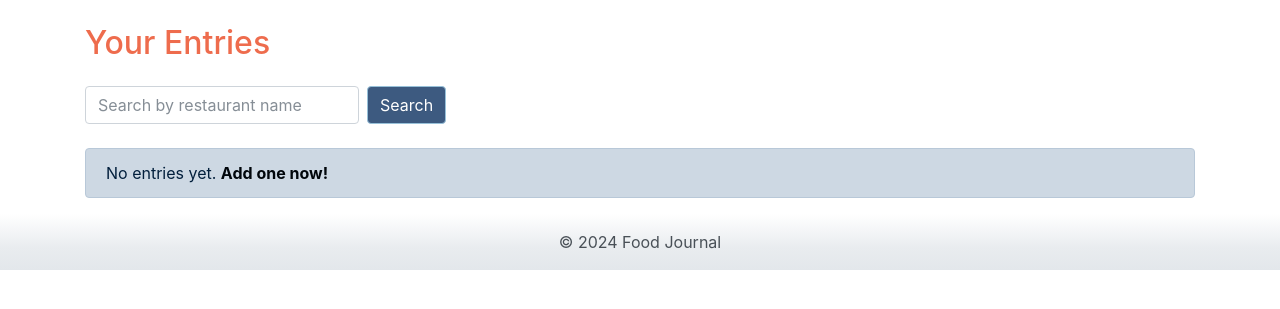
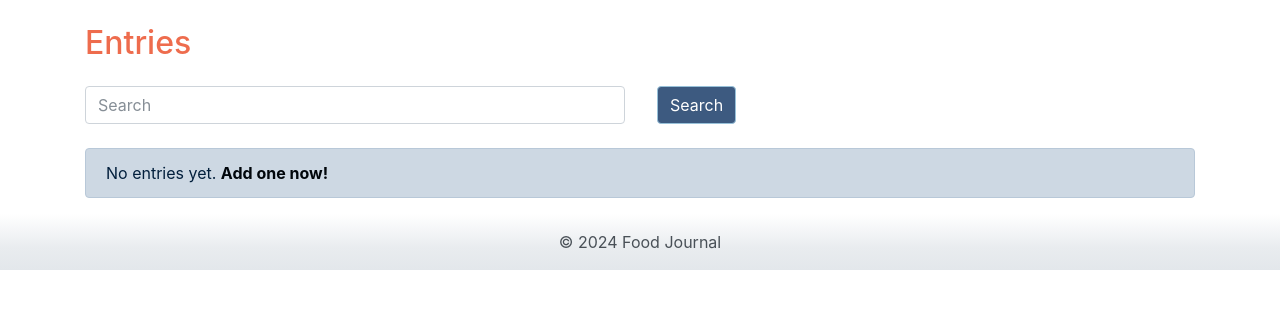
Before and after one commit to anushil7a/Food-Journal-App, a Flask app: template templates/index.html in a window 1280 px wide. Shown: the part 56-365 px from the top of the page. Run offline with Flask 3, Linux system fonts and the light colour scheme; the template is opened without the code that fills it, so the values that code supplies are empty; some libraries are stand-ins or nearby versions.

Commit message:
Update index.html

```diff
--- a/templates/index.html
+++ b/templates/index.html
@@ -2,14 +2,13 @@
 {% extends 'base.html' %}
 
 {% block content %}
-<h2 class="mb-4">Your Entries</h2>
+<h2 class="mb-4">Entries</h2>
 
 <!-- Search Form -->
 <form method="post" class="form-inline mb-4">
-    <input class="form-control mr-sm-2" type="search" name="search" placeholder="Search by restaurant name" aria-label="Search">
-    <button class="btn btn-outline-success my-2 my-sm-0" type="submit">Search</button>
+    <input class="form-control mr-sm-2 search-bar" type="search" name="search" placeholder="Search" aria-label="Search">
+    <button class="btn btn-outline-success my-2 my-sm-0 ml-4" type="submit">Search</button>
 </form>
-
 {% if entries %}
     <div class="row">
         {% for entry in entries %}
@@ -17,7 +16,7 @@
                 <div class="card h-100">
                     <div class="card-body">
                         <h5 class="card-title">{{ entry.restaurantName }}</h5>
-                        <h6 class="card-subtitle mb-2 text-muted">Rated {{ entry.rating }}/5</h6>
+                        <h6 class="card-subtitle mb-2 text-muted">Rating: {{ entry.rating }}/5</h6>
                         <p class="card-text"><strong>Meal Description:</strong> {{ entry.mealDescription }}</p>
                         <p class="card-text"><strong>Notes:</strong> {{ entry.notes }}</p>
 <!--                        <p class="card-text"><strong>Location (address/details):</strong> {{ entry.location }}</p>-->
```
